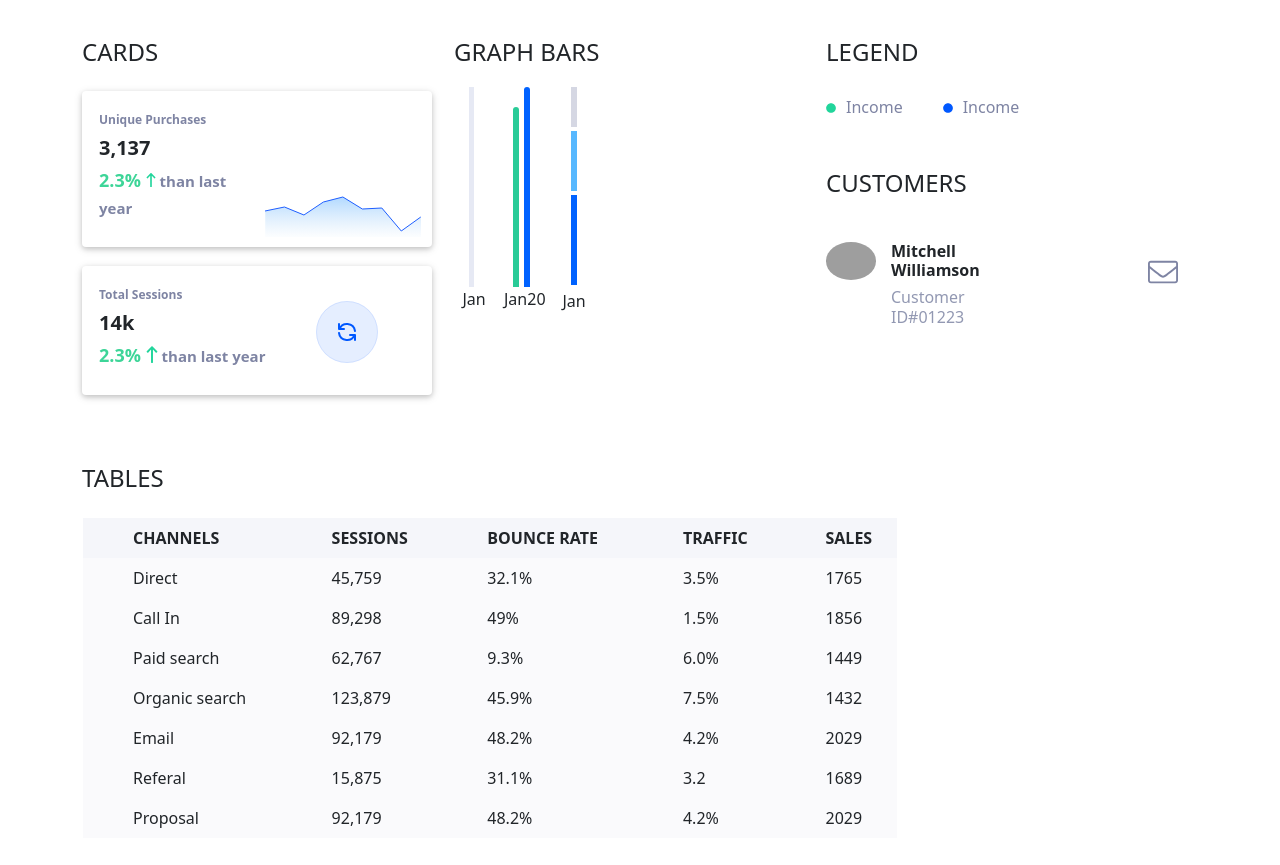
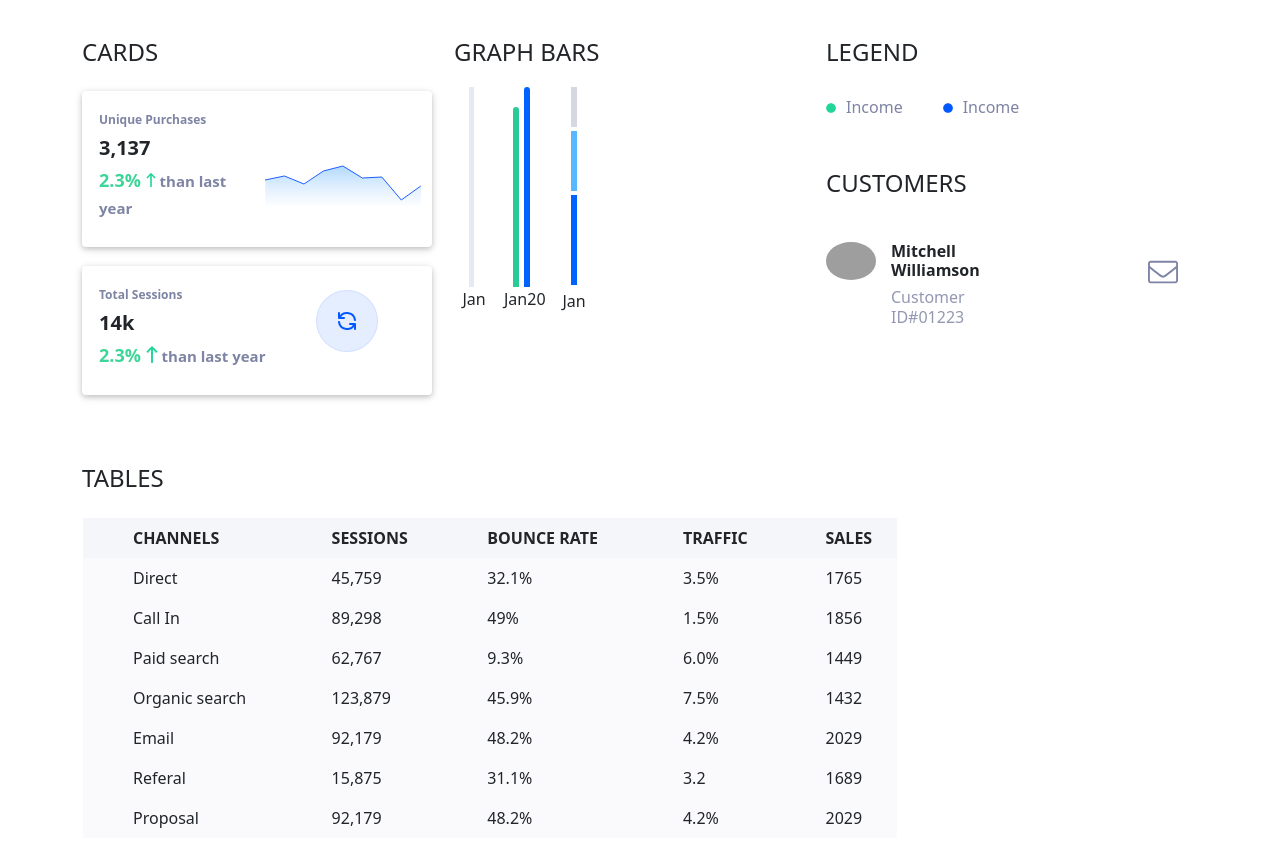
Before and after one commit to harrywhite87/my-dashboardlibrary-app, an Angular app: page /one-page in a window 1280 px wide. Shown: the part 1380-2245 px from the top of the page. Built offline with nearby package versions, Linux system fonts and the light colour scheme; grey boxes are pictures that could not be loaded.

Commit message:
barchats-update3

```diff
--- a/src/app/components/item-cards/item-cards.component.scss
+++ b/src/app/components/item-cards/item-cards.component.scss
@@ -41,6 +41,7 @@ h4 {
 }
 .ROW12-0-flexbox-row-2 {
     margin-top: auto;
+    margin-bottom: auto;
 }
 .cardrefresh {
     margin-bottom: 20px;
```
